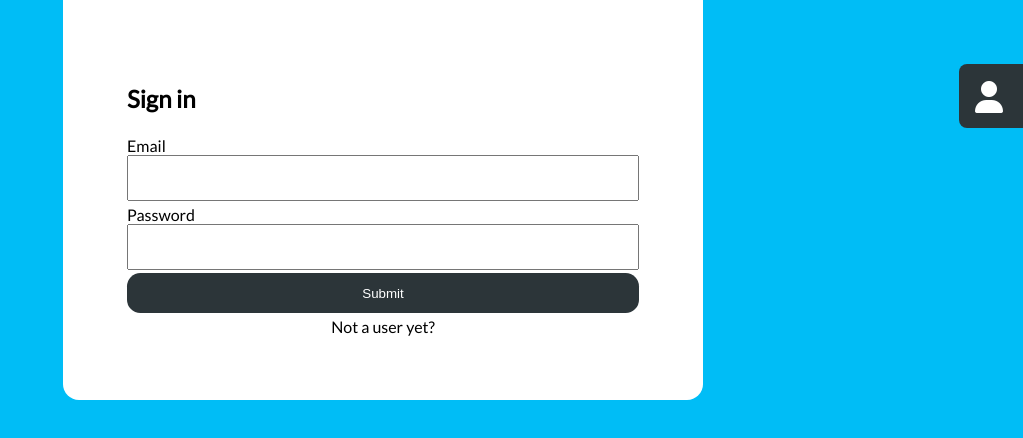
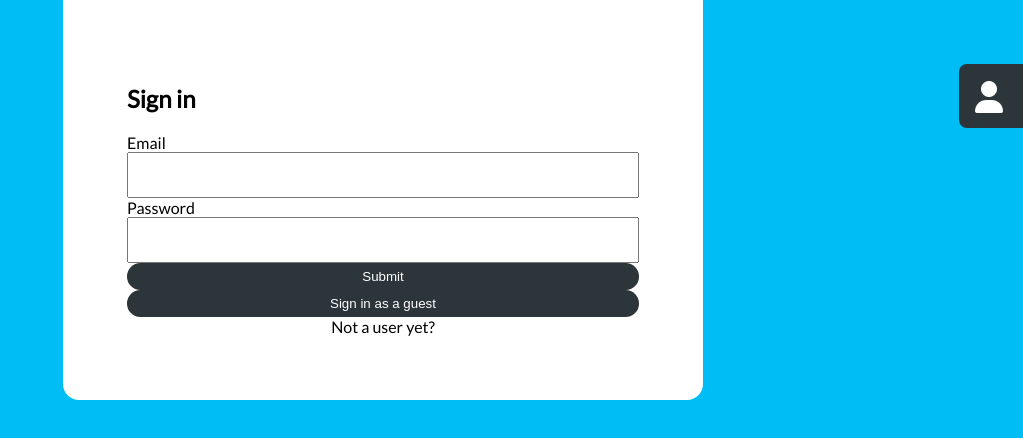
Before and after one commit to crtalbot98/Show-Me-The-Parking-Lots, a React (Create React App) app: page / in a window 1280 px wide. Shown: the top 438 px of the page, without its empty margins (257-1280 px from the left). Built offline with nearby package versions, Linux system fonts and the light colour scheme; no server answers.

Commit message:
added guest option in signin

```diff
--- a/src/components/user/SignIn.js
+++ b/src/components/user/SignIn.js
@@ -14,6 +14,11 @@ function SignIn (){
 
     const handleInput = prop => event => {
         updateInput({ ...input, [prop]: event.target.value })
+    };
+
+    const signInAsGuest = () => {
+        dispatch(setUserLogIn(true));
+        dispatch(setUserData(null, 'guest'));
     };
 
     const submitUserData = () => {
@@ -46,6 +51,7 @@ function SignIn (){
                        value={input.password}/>
             </div>
             <button onClick={submitUserData}>Submit</button>
+            <button onClick={signInAsGuest}>Sign in as a guest</button>
             <Link to={'/signup'}>Not a user yet?</Link>
         </div>
     );
--- a/src/components/user/SignUp.js
+++ b/src/components/user/SignUp.js
@@ -69,7 +69,7 @@ function SignUp (){
                        value={input.confirmPass}/>
             </div>
             <button onClick={submitUserData}>Submit</button>
-            <Link to={'/signin'}>Already a user?</Link>
+            <Link to={'/signin'}>Already a user or just a guest?</Link>
         </div>
     );
 }
```
